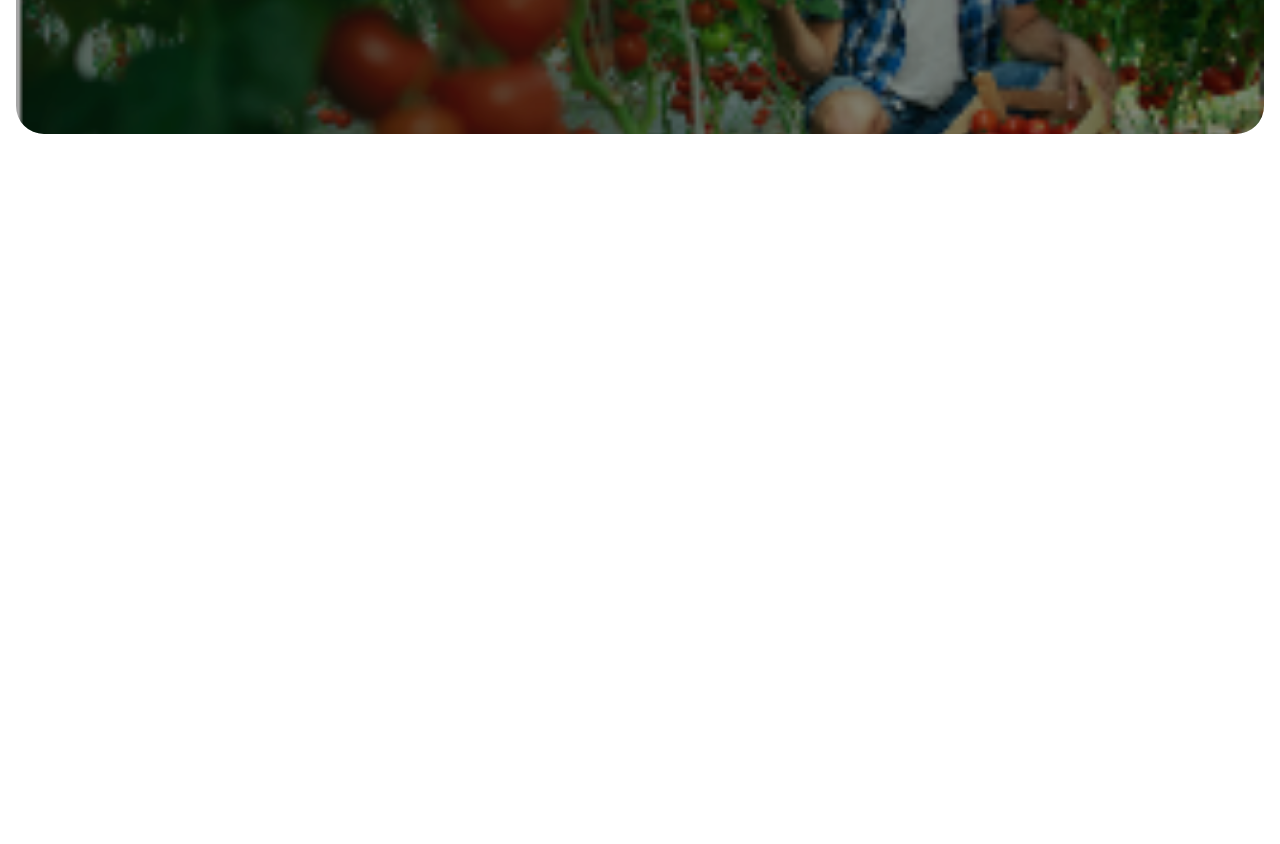
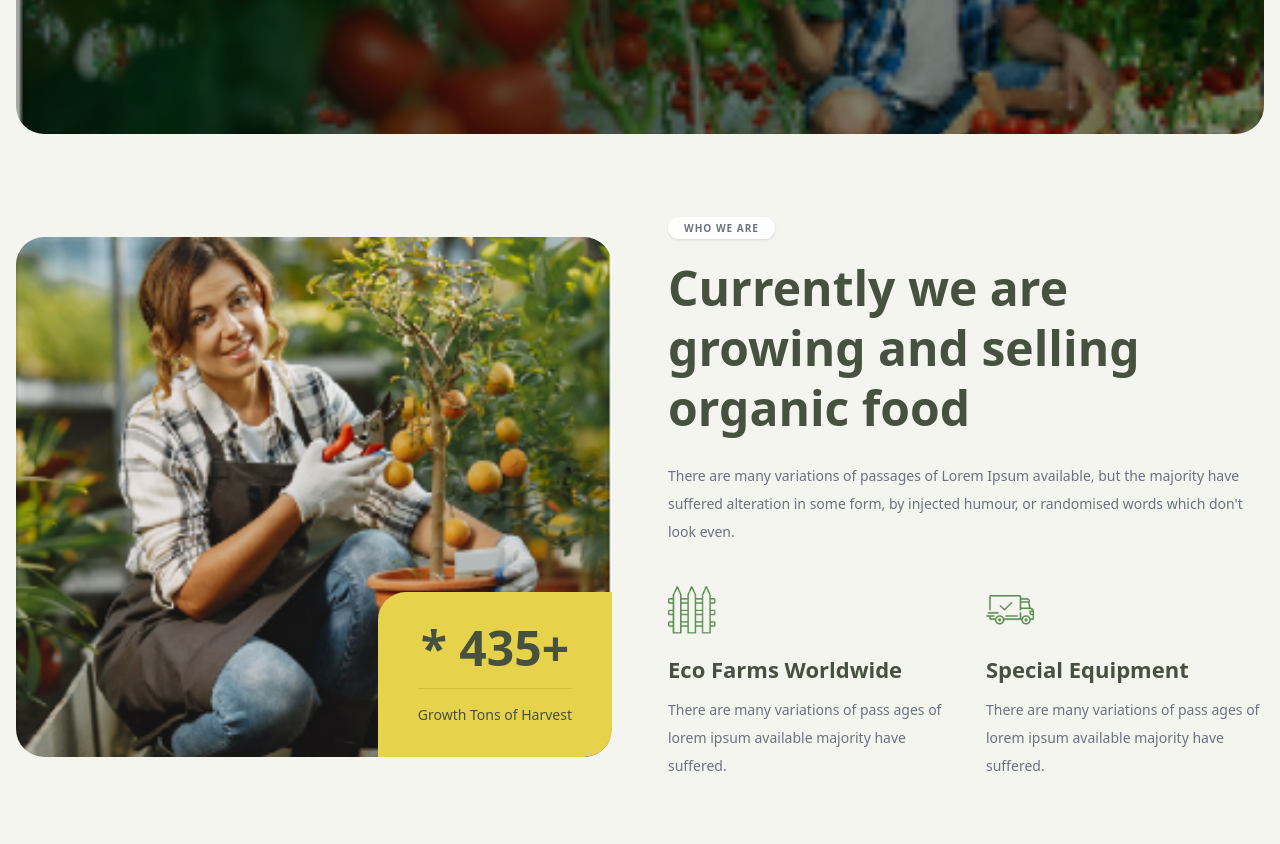
Before and after one commit to Shahd-Barmawi/Parfum-Ecommerce-Beauty-Webflow-Front-End, a website: page aboutUs.html in a window 1280 px wide. Shown: the part 242-1086 px from the top of the page. Before the commit the page ends 800 px from the top, so only its background shows below. Drawn offline with Linux system fonts and the light colour scheme.

Commit message:
adding who we are section

```diff
--- a/aboutUs.html
+++ b/aboutUs.html
@@ -8,7 +8,7 @@
     <title>About Us Page</title>
 </head>
 
-<body>
+<body class="bg-[#f5f5ef]">
     <section class="px-4 py-4">
         <div class="relative mx-auto overflow-hidden rounded-[28px]">
 
@@ -100,6 +100,88 @@
             </div>
         </div>
     </section>
+    <section class="bg-[#f5f5ef] px-4 py-16">
+
+        <div class="mx-auto flex max-w-7xl flex-col items-center gap-14 lg:flex-row">
+
+            <div class="relative w-full lg:w-1/2">
+
+                <img src="./src/img/aboutPage/whoWeAre/about.png" alt="Who We Are"
+                    class="h-105 w-full rounded-[28px] object-cover sm:h-130" />
+
+                <div
+                    class="absolute bottom-0 right-0 rounded-tl-[28px] rounded-br-[28px] rounded-tr-none rounded-bl-none bg-[#e7d24b] px-7 py-6 text-center sm:px-10 sm:py-8">
+
+                    <h2 class="text-4xl font-bold text-[#47513f] sm:text-5xl">
+                        * 435+
+                    </h2>
+
+                    <div class="mt-4 h-px w-full bg-[#d4c13f]"></div>
+
+                    <p class="mt-4 text-xs text-[#47513f] sm:text-sm">
+                        Growth Tons of Harvest
+                    </p>
+
+                </div>
+
+            </div>
+
+            <div class="w-full lg:w-1/2">
+
+                <span
+                    class="rounded-full bg-white px-4 py-1 text-[10px] font-semibold uppercase tracking-widest text-gray-500 shadow-sm">
+                    Who We Are
+                </span>
+
+                <h2 class="mt-5 max-w-xl text-3xl font-bold leading-tight text-[#47513f] sm:text-5xl">
+                    Currently we are growing
+                    and selling organic food
+                </h2>
+
+                <p class="mt-6 max-w-xl text-sm leading-7 text-gray-500">
+                    There are many variations of passages of Lorem Ipsum available,
+                    but the majority have suffered alteration in some form,
+                    by injected humour, or randomised words which don't look even.
+                </p>
+
+                <div class="mt-10 grid gap-10 sm:grid-cols-2">
+
+                    <div class="max-w-75">
+
+                        <img src="./src/img/aboutPage/whoWeAre/eco.png" alt="Eco Farms"
+                            class="h-12 w-12 object-contain" />
+
+                        <h3 class="mt-5 text-[22px] font-bold leading-snug text-[#47513f]">
+                            Eco Farms Worldwide
+                        </h3>
+
+                        <p class="mt-3 text-sm leading-7 text-gray-500">
+                            There are many variations of pass ages of lorem ipsum available
+                            majority have suffered.
+                        </p>
+
+                    </div>
+
+                    <div class="max-w-75">
+
+                        <img src="./src/img/aboutPage/whoWeAre/special.png" alt="Special Equipment"
+                            class="h-12 w-12 object-contain" />
+
+                        <h3 class="mt-5 text-[22px] font-bold leading-snug text-[#47513f]">
+                            Special Equipment
+                        </h3>
+
+                        <p class="mt-3 text-sm leading-7 text-gray-500">
+                            There are many variations of pass ages of lorem ipsum available
+                            majority have suffered.
+                        </p>
+
+                    </div>
+                </div>
+            </div>
+        </div>
+    </section>
+
 </body>
 
 </html>
```
Also changed, not shown: src/img/aboutPage/whoWeAre/about.png (added), src/img/aboutPage/whoWeAre/eco.png (added), src/img/aboutPage/whoWeAre/special.png (added), src/output.css.
